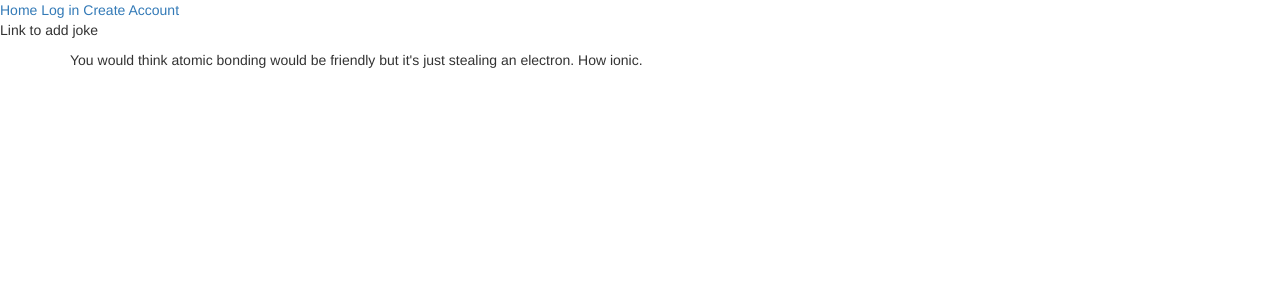
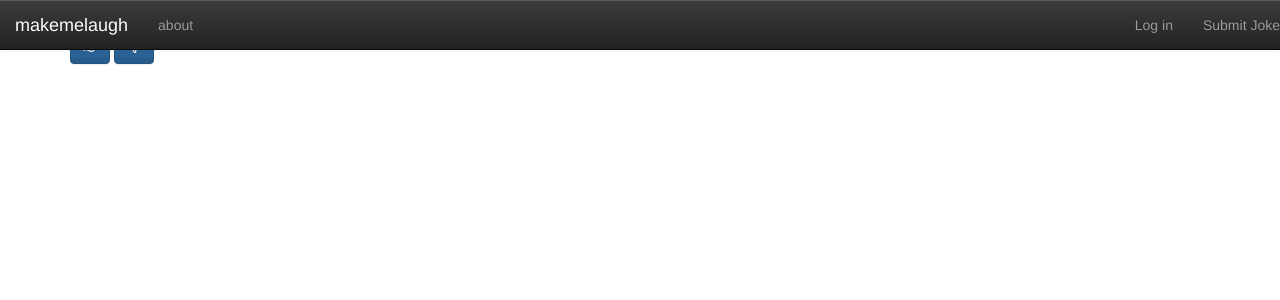
Before and after one commit to GalOshri/FastJoke, a Django app: page /1/ in a window 1280 px wide. Shown: the top 300 px of the page. Run offline with Django 3.2, Linux system fonts and the light colour scheme; data comes from the database, SQL or seed files in the repository; both versions use the stored data as it was after the commit; parts of the project's set-up code (start-up, migrations or seed data) failed here and were passed over; some libraries are stand-ins or nearby versions.

Commit message:
vote buttons
hi.

```diff
--- a/fastjoke/jokeFeed/templates/base.html
+++ b/fastjoke/jokeFeed/templates/base.html
@@ -17,7 +17,7 @@
 </head>
 
 <body>
-	<!--<nav id="headbar" class="navbar navbar-inverse navbar-default navbar-fixed-top">
+	<nav id="headbar" class="navbar navbar-inverse navbar-default navbar-fixed-top">
 		<div class="navbar-header">
 			<button type="button" class="navbar-toggle" data-toggle="collapse" data-target=".navbar-ex1-collapse">
 			  <span class="sr-only">Toggle navigation</span>
@@ -30,13 +30,12 @@
 
 		<div class="collapse navbar-collapse">
 			<ul class="nav navbar-nav">
-				<li><a href="{% url 'jokeFeed:index' %}">home</a></li>
 				<li><a href="#">about</a></li>
 			</ul>
 
 			<ul class="nav navbar-nav navbar-right">
 				{% if user.is_authenticated %}
-					<li><a href="#">{{ user.first_name }}'s Profile</a></li>
+					<li><a href="/submit">Submit Joke</a></li>
 					<li><a href="/accounts/logout">logout</a></li>
 
 				{% else %}
@@ -49,12 +48,12 @@
 
 
     <div id="content">
-  #INSERT CONTENT BLOCK
-    </div>-->
+  {% block content %}{% endblock %}
+    </div>
 
 
 
-	<a href="/">Home</a>
+	<!--<a href="/">Home</a>
 	{% if user.is_authenticated %}
 		<p>{{ user.username}}'s Profile</p>
 		<a href="/accounts/logout">logout</a>
@@ -66,7 +65,7 @@
 	<p>Link to add joke</p>
 
     <div id="content">
-        {% block content %}{% endblock %}
-    </div>
+        #INSER CONTENT BLOCK
+    </div>-->
 </body>
 </html>
--- a/fastjoke/jokeFeed/templates/jokeFeed/detail.html
+++ b/fastjoke/jokeFeed/templates/jokeFeed/detail.html
@@ -6,6 +6,11 @@
 <div class="container">
 <p>{{ current_joke.text }}</p>
 
+<!--voting-->
+<a href="/{{ current_joke.id }}/up"><button class="btn btn-primary"> <span class="glyphicon glyphicon-thumbs-up"></span></button></a>
+<a href="/{{ current_joke.id }}/down"><button class="btn btn-primary"> <span class="glyphicon glyphicon-thumbs-down"></span></button></a>
+
+
 
 </div>
 {% endblock %}
```
Also changed, not shown: fastjoke/dev.sqlite3.
